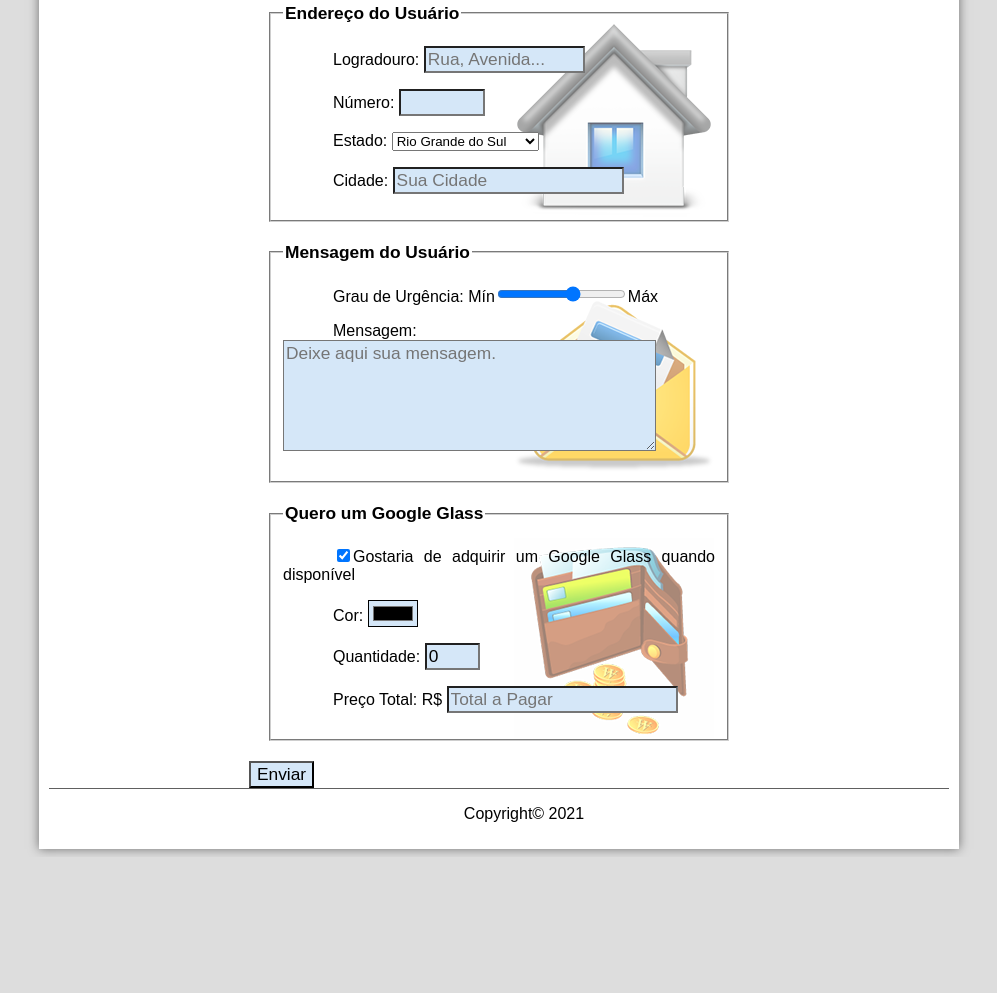
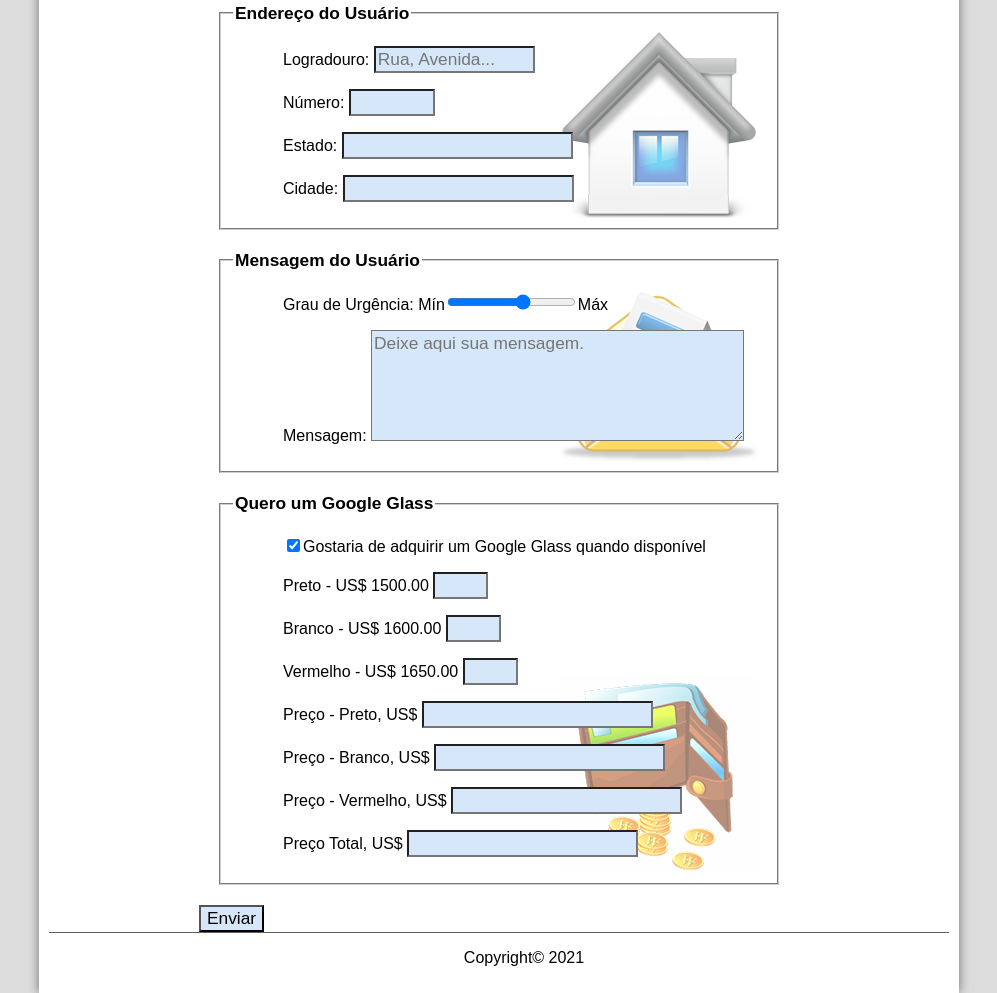
Before and after one commit to RodrigoBJJ94/Projeto-Google-Glass-Modificado, a plain HTML site: page fale-conosco.html in a window 1280 px wide. Shown: the part 623-1616 px from the top of the page, without its empty margins (141-1138 px from the left). Before the commit the page ends 1480 px from the top, so only its background shows below. Drawn offline with Linux system fonts and the light colour scheme.

Commit message:
Versão 1.3

```diff
--- a/_css/form.css
+++ b/_css/form.css
@@ -1,7 +1,7 @@
 @charset "UTF-8";
 
 form {
-    width: 500px;
+    width: 600px;
     margin: auto;
 }
 input, textarea {
--- a/fale-conosco.html
+++ b/fale-conosco.html
@@ -8,9 +8,16 @@
 <script src="_javascript/funcoes.js"></script>
 <script>
     function calc_total() {
-        var qtd = Number(document.getElementById('cQtd').value)
-        tot = qtd * 1500
-        document.getElementById('cTot').value = tot
+        var preto = Number(document.getElementById('cPreto').value)
+        totPreto = preto * 1500
+            document.getElementById('cPretoV').value = totPreto + ',00'
+        var branco = Number(document.getElementById('cBranco').value)
+        totBranco = branco * 1600
+            document.getElementById('cBrancoV').value = totBranco + ',00'
+        var vermelho = Number(document.getElementById('cVermelho').value)
+        totVermelho = vermelho * 1650
+            document.getElementById('cVermelhoV').value = totVermelho + ',00'
+            document.getElementById('cTotal').value = totPreto + totBranco + totVermelho + ',00'
     }
 </script>
 </head>
@@ -45,9 +52,9 @@
             </hgroup>
         </header>
 
-        <form  method="post" id="fContato" action="mailto:contato@cursoemvideo.com" oninput="calc_total()">
+        <form  method="post" id="fContato" oninput="calc_total()">
             <fieldset id="usuario"><legend>Identificação do Usuário</legend>
-                <p><label for="cNome">Nome: </label><input type="text" name="tNome" id="cNome" size="20" maxlength="30" placeholder="Nome Completo"></p>
+                <p><label for="cNome">Nome: </label><input type="text" name="tNome" id="cNome" size="30" maxlength="30" placeholder="Nome Completo"></p>
                 <p><label for="cSenha">Senha: </label><input type="password" name="tSenha" id="cSenha" size="8" maxlength="8" placeholder="8 dígitos"></p>
                 <p><label for="cMail">E-mail: </label><input type="email" name="tMail" id="cMail" size="20" maxlength="40"><p>
                 <fieldset id="sexo"><legend>Sexo:</legend>
@@ -60,27 +67,9 @@
             <fieldset id="endereco"><legend>Endereço do Usuário</legend>
                 <p><label for="cRua">Logradouro: </label><input type="text" name="tRua" id="cRua" size="13" maxlength="80" placeholder="Rua, Avenida..."></p>
                 <p><label for="cNum">Número: </label><input type="number" name="tNum" id="cNum" min="0" max="9999"></p>
-                <p><label for="cEst">Estado: </label><select name="tEst" id="cEst">
-                    <optgroup label="Região Sudeste">
-                    <option value="RJ">Rio de Janeiro</option>
-                    <option value="SP">São Paulo</option>
-                    <option value="MG">Minas Gerais</option>
-                </optgroup>
-                <optgroup label="Região Sul">
-                    <option value="PR">Paraná</option>
-                    <option value="SC">Santa Catarina</option>
-                    <option value="RS" selected>Rio Grande do Sul</option>
-                </optgroup>
-                </select></p>
+                <p><label for="cEst">Estado: </label><input type="text" name="tEst" id="cEst"></p>
                 <p><label for="cCid">Cidade: </label><input type="text" name="tCid"
-                     id="cCid" size="20" maxlength="40" placeholder="Sua Cidade"
-                     list="cidade"></p>
-                     <datalist id="cidade">
-                        <option value="Rio de Janeiro"></option>
-                        <option value="Nova Iguaçu"></option>
-                        <option value="Niterói"></option>
-                        <option value="Belford Roxo"></option>
-                     </datalist>
+                     id="cCid" size="20" maxlength="40"></p>
             </fieldset>
             <fieldset id="mensagem"><legend> Mensagem do Usuário</legend>
                 <p><label for="cUrg">Grau de Urgência: Mín</label><input type="range" name="tUrg" id="cUrg" min="0" max="10" step="2">Máx</p>
@@ -88,9 +77,13 @@
             </fieldset>
             <fieldset id="pedido"><legend>Quero um Google Glass</legend>
                 <p><input type="checkbox" name="tPed" id="cPed" checked><label for="cPed">Gostaria de adquirir um Google Glass quando disponível </label></p>
-                <p><label for="cCor">Cor: </label><input type="color" name="tCor" id="cCor"></p>
-                <p><label for="cQtd">Quantidade: </label><input type="number" name="tQtd" id="cQtd" min="0" max="5" value="0"></p>
-                <p><label for="cTot">Preço Total: R$ </label><input type="text" name="tTot" id="cTot" placeholder="Total a Pagar" readonly></p>
+                <p><label for="cPreto"> Preto - US$ 1500.00 </label><input type="number" name="tPreto" id="cPreto" min="0" max="5"></p>
+                <p><label for="cBranco"> Branco - US$ 1600.00 </label><input type="number" name="tBranco" id="cBranco" min="0" max="5"></p>
+                <p><label for="cVermelho"> Vermelho - US$ 1650.00 </label><input type="number" name="tVermelho" id="cVermelho" min="0" max="5"></p>
+                <p><label for="cPretoV">Preço - Preto, US$ </label><input type="text" name="tPretoV" id="cPretoV" readonly></p>
+                <p><label for="cBrancoV">Preço - Branco, US$ </label><input type="text" name="tBrancoV" id="cBrancoV" readonly></p>
+                <p><label for="cVermelhoV">Preço - Vermelho, US$ </label><input type="text" name="tVermelhoV" id="cVermelhoV" readonly></p>
+                <p><label for="cTotal">Preço Total, US$ </label><input type="text" name="tTotal" id="cTotal" readonly></p>
             </fieldset>
 
             <input type="submit" value="Enviar">
```
Also changed, not shown: _javascript/audio.js (deleted).
